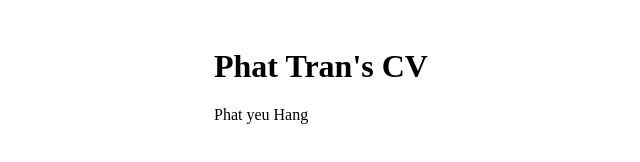
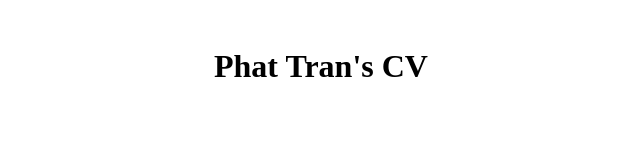
Before and after one commit to tranminhphat/cv, a Gatsby site: page / in a window 1280 px wide. Shown: the whole page, without its empty margins (106-746 px from the left). Built offline with nearby package versions, Linux system fonts and the light colour scheme; Gatsby itself is replaced by a stand-in of ours.

Commit message:
update CV

```diff
--- a/src/pages/index.tsx
+++ b/src/pages/index.tsx
@@ -3,7 +3,6 @@ import React from "react"
 const HomePage = () => (
   <div style={{ maxWidth: 640, margin: "3rem auto" }}>
     <h1>Phat Tran's CV</h1>
-    <p>Phat yeu Hang</p>
   </div>
 )
 
```
